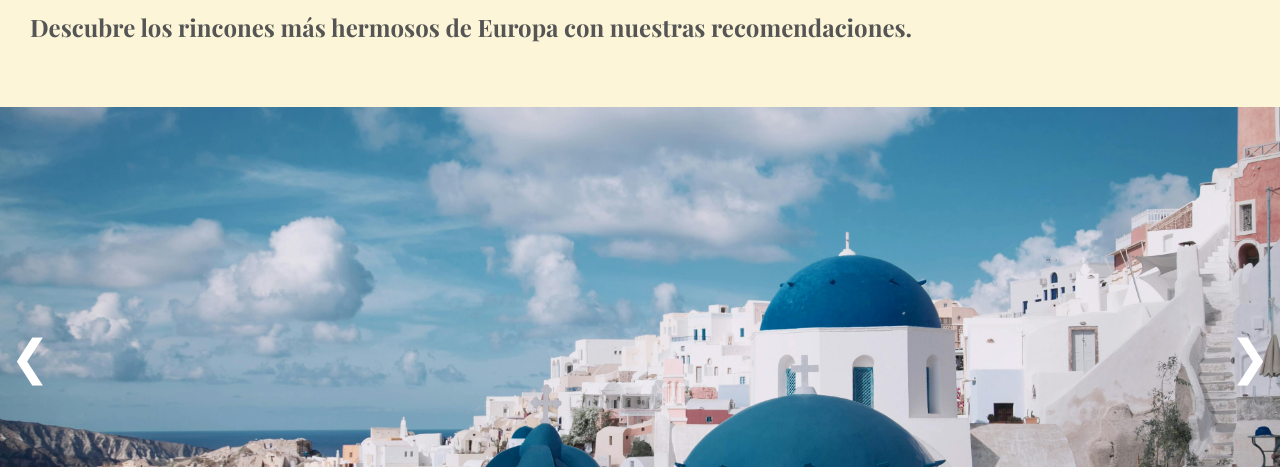
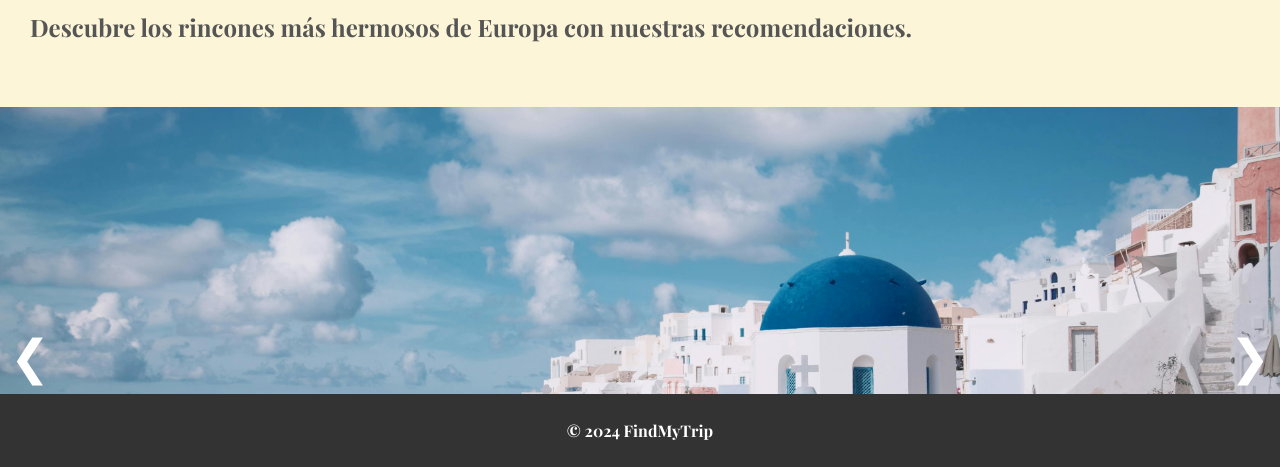
Before and after one commit to Virf91/findMyTrip, a plain HTML site: page index.html in a window 1280 px wide. Shown: the part 333-800 px from the top of the page. Drawn offline with nearby package versions, Linux system fonts and the light colour scheme.

Commit message:
footer al fondo
se modifica style para que el footer quede posicionado abajo

```diff
--- a/styles.css
+++ b/styles.css
@@ -137,9 +137,10 @@ footer {
     background-color: #333;
     color: #fff;
     text-align: center;
-    padding: 10px;
-    margin-top: 0px;
-    margin-bottom: 0px;
+    padding: 10px 0;
+    position: absolute;
+    bottom: 0;
+    width: 100%;
 }
 
 .card-container {
```
